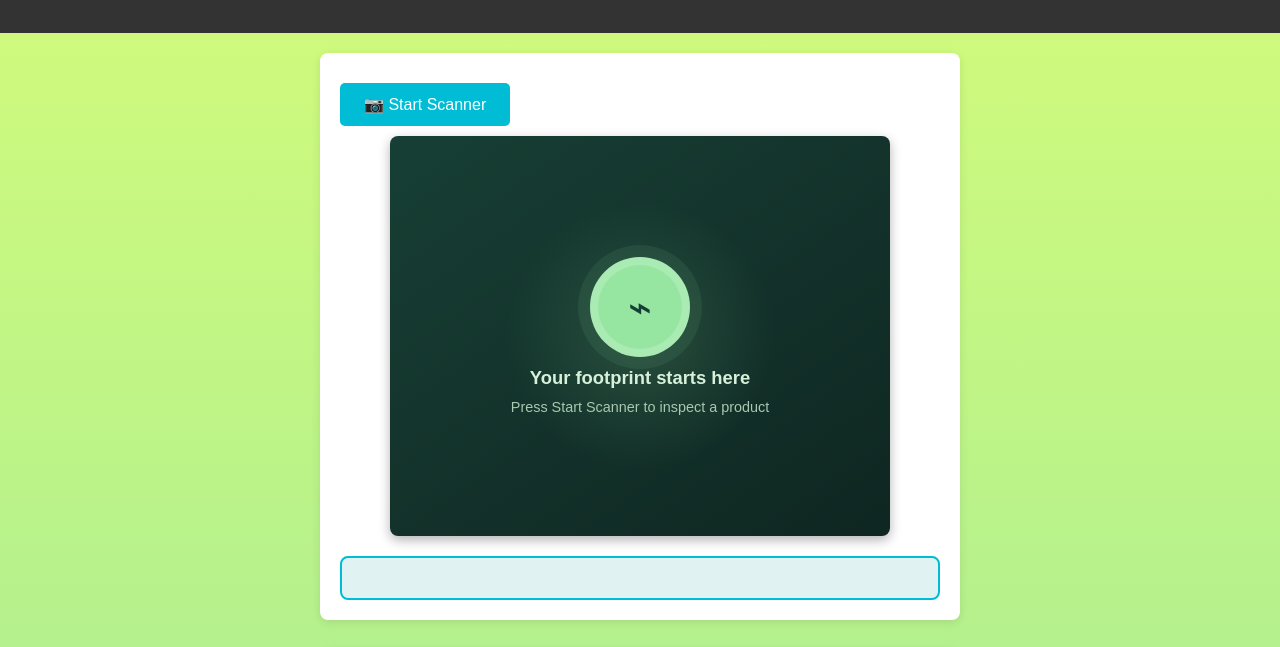
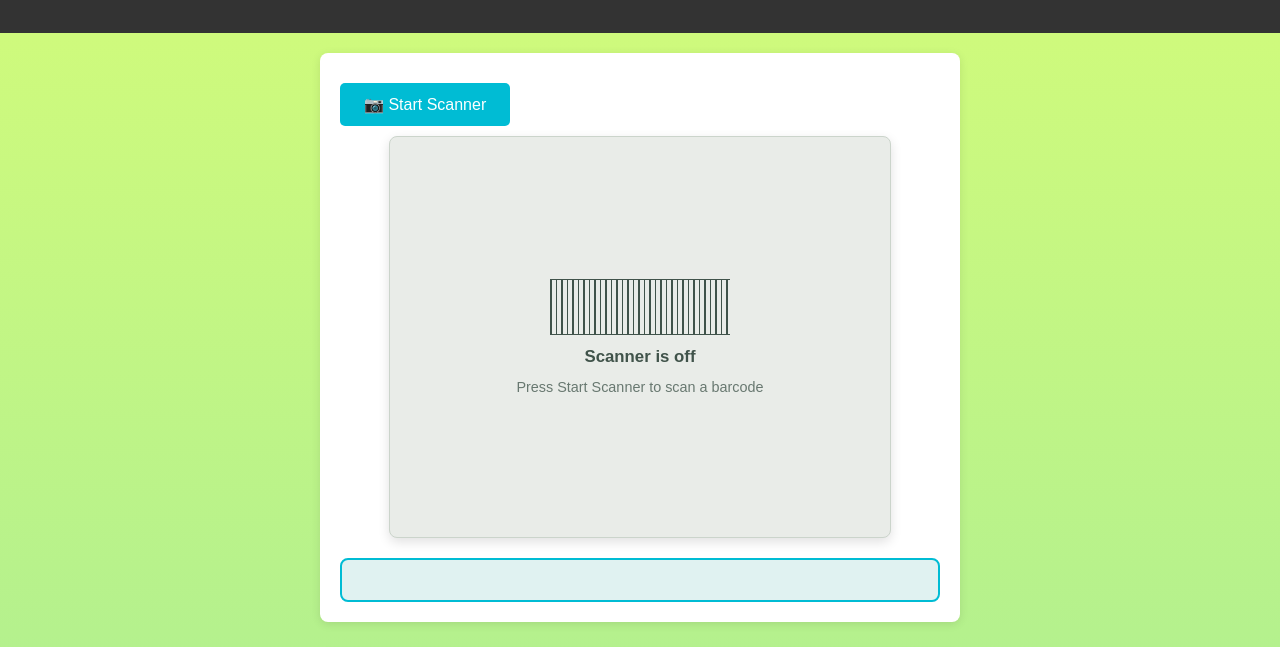
Before and after one commit to alexajunior/CarbonSight, a website: page index.html in a window 1280 px wide. Shown: the part 95-742 px from the top of the page. Drawn offline with Linux system fonts and the light colour scheme.

Commit message:
Simplify scanner idle preview
Replace the decorative scanner placeholder with a restrained barcode-style inactive state.

```diff
--- a/index.html
+++ b/index.html
@@ -15,11 +15,11 @@
     .container { max-width: 600px; margin: 20px auto; padding: 20px; background: white; border-radius: 8px; box-shadow: 0 2px 10px rgba(0,0,0,0.1); }
     button { background-color: #00bcd4; color: white; border: none; padding: 12px 24px; margin: 10px 0; border-radius: 5px; cursor: pointer; font-size: 16px; }
     button:hover { background-color: #0097a7; }
-    #scanner { width: 100%; max-width: 500px; height: 400px; margin: 0 auto; position: relative; overflow: hidden; background: linear-gradient(145deg, #173f35, #0f2621); border-radius: 8px; box-shadow: 0 4px 12px rgba(0,0,0,0.3); }
-    #scanner-placeholder { position: absolute; inset: 0; display: flex; flex-direction: column; align-items: center; justify-content: center; gap: 10px; color: #d7f0d9; text-align: center; background: radial-gradient(circle at center, rgba(150, 230, 161, 0.16), transparent 42%); }
-    #scanner-placeholder .scan-mark { display: grid; width: 84px; height: 84px; place-items: center; color: #173f35; font-size: 2.5rem; background: #96e6a1; border: 8px solid rgba(255, 255, 255, 0.18); border-radius: 50%; box-shadow: 0 0 0 12px rgba(150, 230, 161, 0.08); }
-    #scanner-placeholder strong { font-size: 1.15rem; }
-    #scanner-placeholder span { color: #a9c8b0; font-size: 0.9rem; }
+    #scanner { width: 100%; max-width: 500px; height: 400px; margin: 0 auto; position: relative; overflow: hidden; background: #e9ece8; border: 1px solid #cbd4cb; border-radius: 8px; box-shadow: 0 4px 12px rgba(0,0,0,0.12); }
+    #scanner-placeholder { position: absolute; inset: 0; display: flex; flex-direction: column; align-items: center; justify-content: center; gap: 12px; color: #40534a; text-align: center; }
+    #scanner-placeholder .scan-mark { width: 180px; height: 54px; background: repeating-linear-gradient(90deg, #40534a 0 2px, transparent 2px 6px, #40534a 6px 7px, transparent 7px 11px); border-top: 1px solid #40534a; border-bottom: 1px solid #40534a; }
+    #scanner-placeholder strong { font-size: 1.05rem; font-weight: 600; }
+    #scanner-placeholder span { color: #687870; font-size: 0.9rem; }
     #scanner.is-active #scanner-placeholder { display: none; }
     #scanner video { position: absolute; top: 0; left: 0; width: 100%; height: 100%; object-fit: cover; }
     #result { margin-top: 20px; padding: 20px; background: #e0f2f1; border-radius: 8px; border: 2px solid #00bcd4; }
@@ -64,9 +64,9 @@
     <button onclick="startScanner()">📷 Start Scanner</button>
     <div id="scanner">
       <div id="scanner-placeholder" aria-hidden="true">
-        <div class="scan-mark">⌁</div>
-        <strong>Your footprint starts here</strong>
-        <span>Press Start Scanner to inspect a product</span>
+        <div class="scan-mark"></div>
+        <strong>Scanner is off</strong>
+        <span>Press Start Scanner to scan a barcode</span>
       </div>
     </div>
     <div id="result"></div>
```
